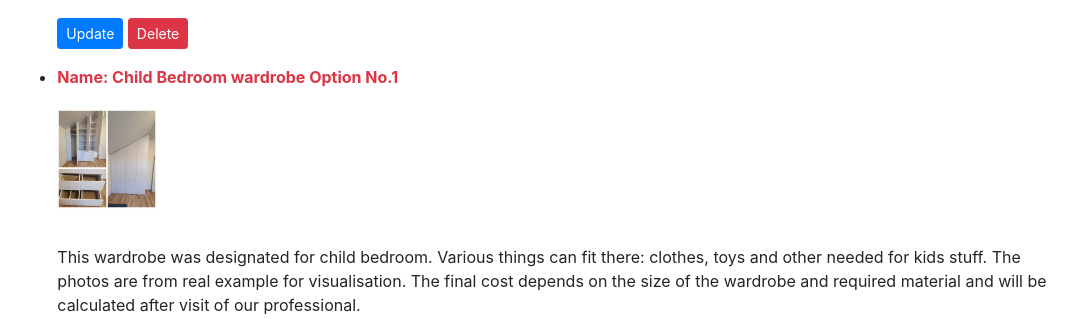
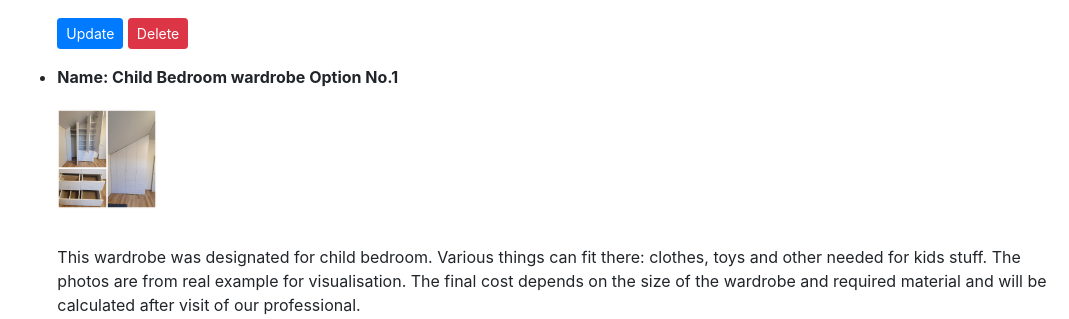
Before and after one commit to RomaRamune/Individual-Full-Stack-Python-Project, a Django app: page /woodwork/mywardrobes/ in a window 1280 px wide. Shown: the part 557-876 px from the top of the page, without its empty margins (211-1280 px from the left). Run offline with Django 4.2, Linux system fonts and the light colour scheme; a user stored in the database is signed in; data comes from the database, SQL or seed files in the repository; some libraries are stand-ins or nearby versions.

Commit message:
Add files via upload
Removed title colour dependancy on due date

```diff
--- a/templates/requestor_wardrobes.html
+++ b/templates/requestor_wardrobes.html
@@ -8,7 +8,7 @@
     {% if products %}
       {% for productinst in products %}
     <ul>
-        <li><strong class="{% if productinst.is_overdue %}text-danger{% endif %}">Name: {{productinst.product.name}}</strong></li>
+        <li><strong>Name: {{productinst.product.name}}</strong></li>
         <p>
             {% if productinst.product.cover %}
               <img src="{{ productinst.product.cover.url }}" class="card-img-top" style="margin-bottom: 20px; margin-top: 20px; width: 100px; height: 100px" alt="...">
```
